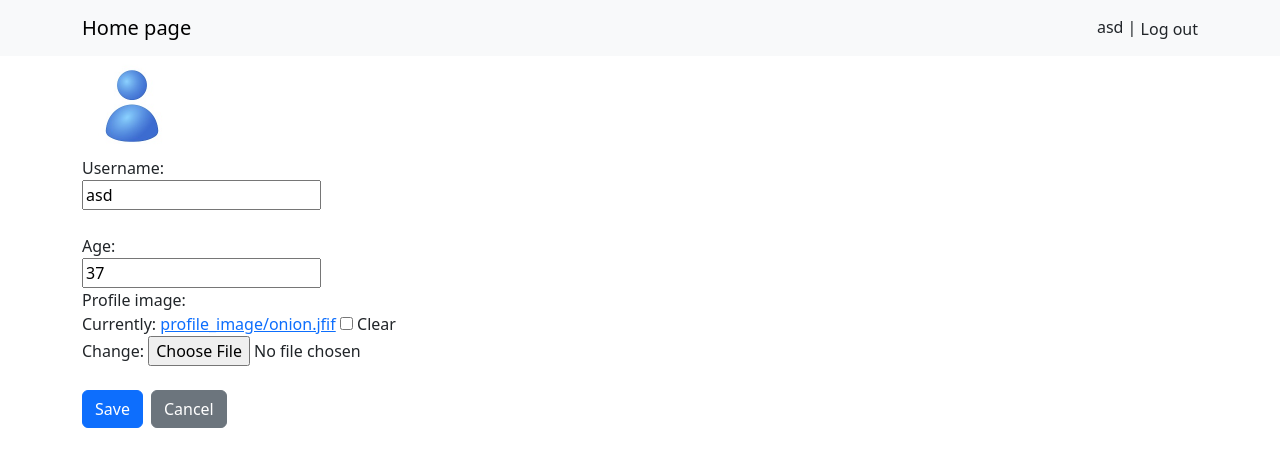
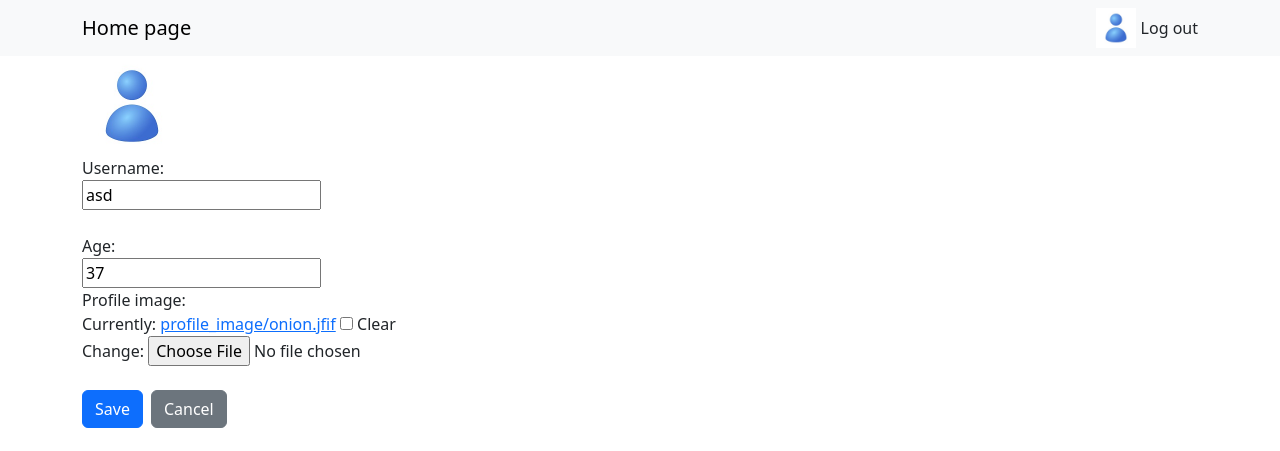
Before and after one commit to MohammadEslahi/Weather-app, a Django app: a page that uses templates/base.html in a window 1280 px wide. Shown: the top 451 px of the page. Run offline with Django 5.2, Linux system fonts and the light colour scheme; a user stored in the database is signed in; data comes from the database, SQL or seed files in the repository; both versions use the stored data as it was after the commit.

Commit message:
profile picture bugs fixed

```diff
--- a/accounts/models.py
+++ b/accounts/models.py
@@ -17,7 +17,7 @@ class City(models.Model):
 class CustomUser(AbstractUser):
     age = models.PositiveIntegerField(null=True, blank=True)
     fav_cities = models.ManyToManyField(City, related_name='users', blank=True)
-    profile_image = models.ImageField(upload_to='profile_image/', null=True, blank=True, default='images/default_profile_image.jpg')
+    profile_image = models.ImageField(upload_to='profile_image/', null=True, blank=True, default='profile_image/default_profile_image.jpg')
 
     def __str__(self):
         return self.username
--- a/templates/base.html
+++ b/templates/base.html
@@ -16,8 +16,12 @@
             <a class="navbar-brand" href="{% url 'home' %}">Home page</a>
             <div>
                 {% if request.user.id %}
-                    <a class="nav-link d-inline" href="#">{{request.user}}</a> |
-                    <form method="post" class="d-inline" action="{% url 'logout' %}">{% csrf_token %}
+                    <!-- <a class="nav-link d-inline" href="#">{{request.user}}</a> | -->
+                    {% if request.user.profile_image.name == 'profile_image/default_profile_image.jpg' %}
+                        <img src="{{'/static/profile_image/default_profile_image.jpg'}}" style="max-width: 40px;">
+                    {% else %}
+                        <img src="{{'/static/profile_image/default_profile_image.jpg'}}" style="max-width: 40px;">
+                    {% endif %}                    <form method="post" class="d-inline" action="{% url 'logout' %}">{% csrf_token %}
                         <Button type='submit' class="btn btn-danger nav-link d-inline">Log out</Button>
                     </form>
                 {% else %}
--- a/templates/registration/edituser.html
+++ b/templates/registration/edituser.html
@@ -5,10 +5,10 @@
 <div class="container">
     <form method="post" enctype="multipart/form-data">
         {% csrf_token %}
-        {% if request.user.profile_iamge %}
-            <img src="{{request.user.profile_image.url}}" style="max-width: 100px;">
+        {% if request.user.profile_image.name == 'profile_image/default_profile_image.jpg' %}
+            <img src="{{'/static/profile_image/default_profile_image.jpg'}}" style="max-width: 100px;">
         {% else %}
-            <img src="{{'/static/images/default_profile_image.jpg'}}" style="max-width: 100px;">
+            <img src="{{'/static/profile_image/default_profile_image.jpg'}}" style="max-width: 100px;">
         {% endif %}
         <br>
         {{form.username.label_tag}}<div class="col-sm-10">{{form.username}}</div><br>
```
Also changed, not shown: db.sqlite3, static/profile_image/default_profile_image.jpg (renamed from static/images/default_profile_image.jpg).
